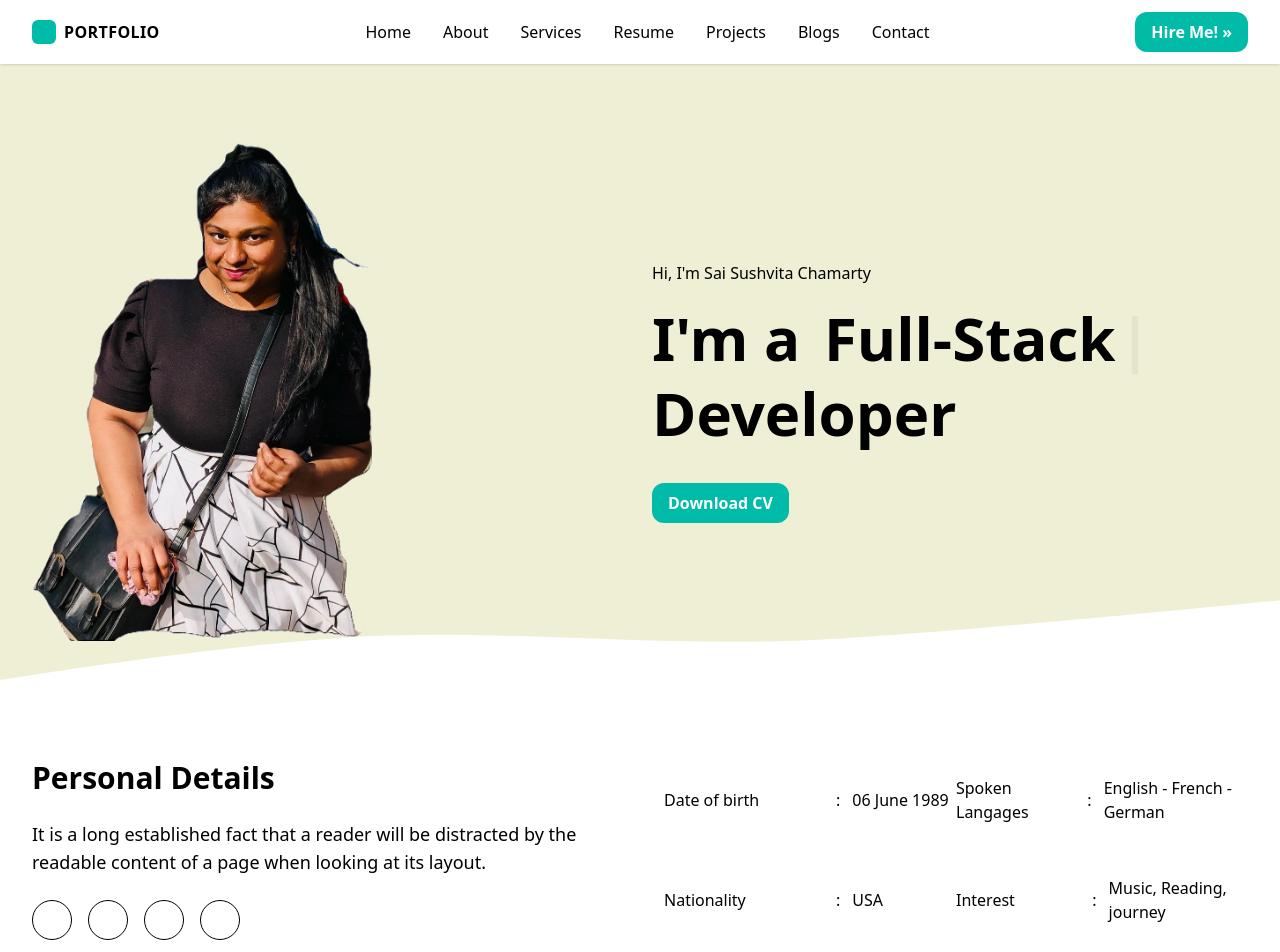
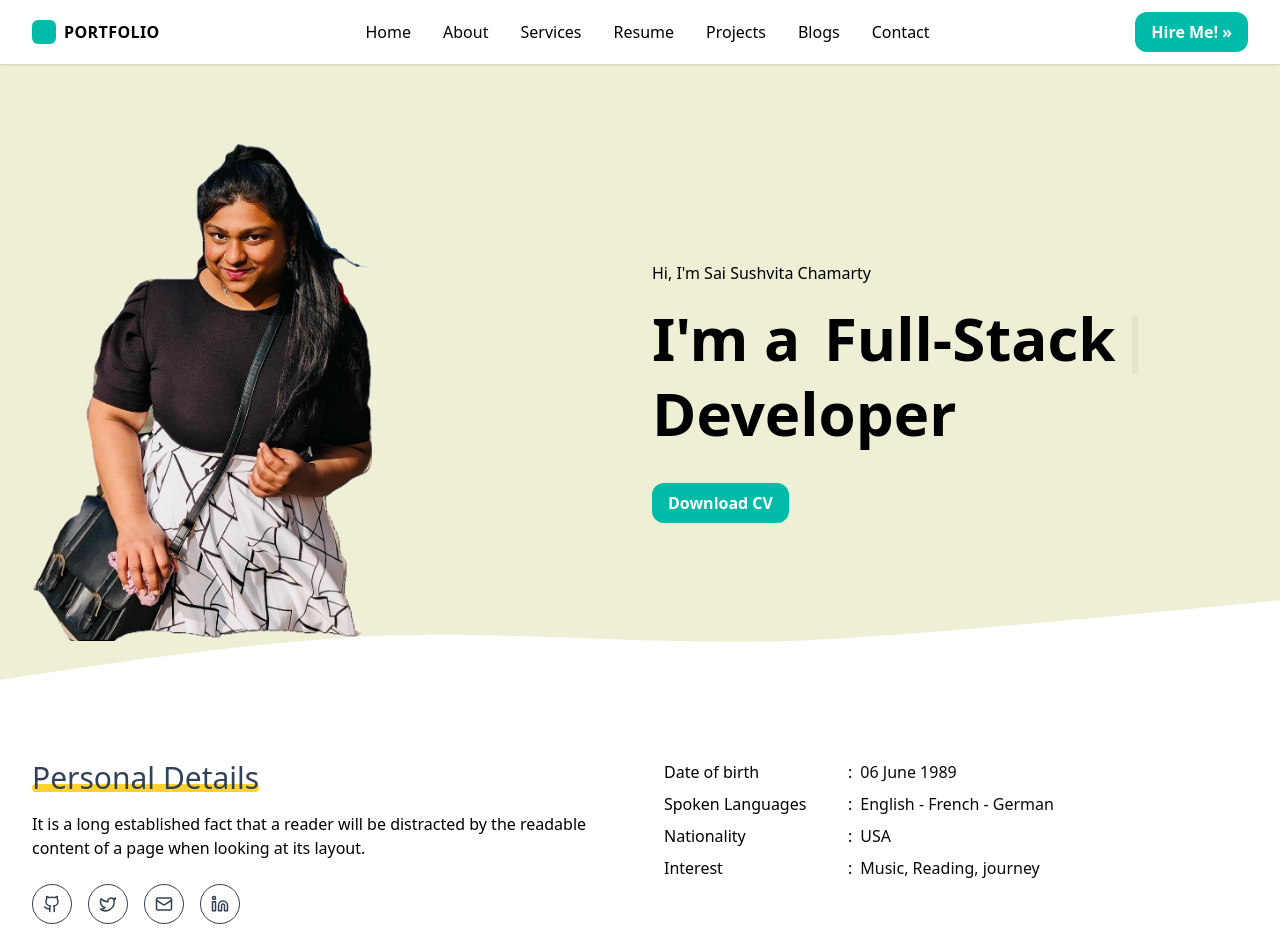
Before and after one commit to saisushvitha/sushvi-portfolio, a React (Vite) app: page / in a window 1280 px wide. Shown: the top 952 px of the page. Built offline with nearby package versions, Linux system fonts and the light colour scheme.

Commit message:
Changes done for the about section

```diff
--- a/package.json
+++ b/package.json
@@ -11,6 +11,7 @@
   },
   "dependencies": {
     "clsx": "^2.1.1",
+    "lucide-react": "^0.553.0",
     "react": "^19.1.1",
     "react-dom": "^19.1.1",
     "react-simple-typewriter": "^5.0.1"
--- a/src/App.tsx
+++ b/src/App.tsx
@@ -18,7 +18,7 @@ export default function App() {
 
   return (
     <div className="font-body text-ink-700">
-      <Navbar brand={data.brand.logoText} />
+      <Navbar />
       <main>
         <Hero data={data.hero} />
         <About data={data.about} />
--- a/src/components/about.tsx
+++ b/src/components/about.tsx
@@ -1,35 +1,59 @@
-import type { JSX } from "react";
+import { Github, Twitter, Mail, Linkedin } from "lucide-react";
 import type { Social } from "../types";
 import Container from "./container";
+import type { JSX } from "react";
 
 const icons: Record<Social["icon"], JSX.Element> = {
-  github: <i className="fa-brands fa-github" />,
-  twitter: <i className="fa-brands fa-x-twitter" />,
-  google: <i className="fa-brands fa-google" />,
-  linkedin: <i className="fa-brands fa-linkedin-in" />
+  github: <Github size={18} color="#334155" />,
+  twitter: <Twitter size={18} color="#334155"/>,
+  google: <Mail size={18} color="#334155"/>,
+  linkedin: <Linkedin size={18} color="#334155"/>,
 };
 
-export default function About({ data }: { data: {
-  heading: string; bio: string; dob: string; languages: string; nationality: string; interests: string; social: Social[];
-}}) {
+export default function About({ data }: {
+  data: {
+    heading: string;
+    bio: string;
+    dob: string;
+    languages: string;
+    nationality: string;
+    interests: string;
+    social: Social[];
+  }
+}) {
   return (
     <section id="about" className="bg-white py-20">
       <Container>
-        <div className="grid lg:grid-cols-2 gap-12">
+        <div className="grid lg:grid-cols-2 gap-12 items-start">
+          {/* LEFT SIDE */}
           <div>
-            <h2 className="text-3xl font-extrabold text-ink-900">{data.heading}</h2>
-            <p className="mt-6 text-lg text-ink-500">{data.bio}</p>
-            <div className="mt-6 flex gap-4">
-              {data.social.map(s => (
-                <a key={s.icon} href={s.url} className="h-10 w-10 grid place-items-center rounded-full border text-ink-500 hover:text-brand-600 hover:border-brand-600">
-                  <span className="text-sm">{icons[s.icon]}</span>
-                </a>
+            <p className="text-2xl sm:text-3xl font-medium text-slate-700 relative w-max mb-4">
+              <span className="relative z-10">{data.heading}</span>
+              <span className="absolute left-0 bottom-1 h-2 w-full bg-amber-300 z-0 rounded-sm" />
+            </p>
+            <p className="text-base text-black mb-6">{data.bio}</p>
+
+            <div className="flex gap-4 mt-4">
+              {data.social.map((s) => (
+               <a
+               key={s.icon}
+               href={s.url}
+               target="_blank"
+               rel="noopener noreferrer"
+               className="h-10 w-10 flex items-center justify-center rounded-full border border-slate-700 text-[#f8c046] hover:bg-[#f8c046]/10 transition"
+             >
+               {icons[s.icon]}
+             </a>
+
               ))}
             </div>
+
           </div>
-          <dl className="grid grid-cols-2 gap-y-5">
+
+          {/* RIGHT SIDE */}
+          <dl className="grid grid-cols-1 gap-y-2 text-sm sm:text-base">
             <Item label="Date of birth" value={data.dob} />
-            <Item label="Spoken Langages" value={data.languages} />
+            <Item label="Spoken Languages" value={data.languages} />
             <Item label="Nationality" value={data.nationality} />
             <Item label="Interest" value={data.interests} />
           </dl>
@@ -41,10 +65,10 @@ export default function About({ data }: { data: {
 
 function Item({ label, value }: { label: string; value: string }) {
   return (
-    <div className="flex items-center text-ink-700">
-      <span className="w-40 text-ink-500">{label}</span>
-      <span className="mx-3">:</span>
-      <span className="font-medium">{value}</span>
+    <div className="flex items-center text-ink-500 text-sm sm:text-base">
+      <span className="w-44 font-medium">{label}</span>
+      <span className="mx-2">:</span>
+      <span className="text-zinc-950">{value}</span>
     </div>
   );
 }
--- a/tailwind.config.js
+++ b/tailwind.config.js
@@ -18,8 +18,8 @@ export default {
           },
         },
         fontFamily: {
-          display: ["Inter", "ui-sans-serif", "system-ui"],
-          body: ["Inter", "ui-sans-serif", "system-ui"],
+            display: ["Inter", "ui-sans-serif"],
+            body: ["Inter", "ui-sans-serif"],
         },
         boxShadow: {
           card: "0 10px 25px rgba(20,35,60,.08)",
```
Also changed, not shown: 1 other file (tests, documents, lock files or other folders).
